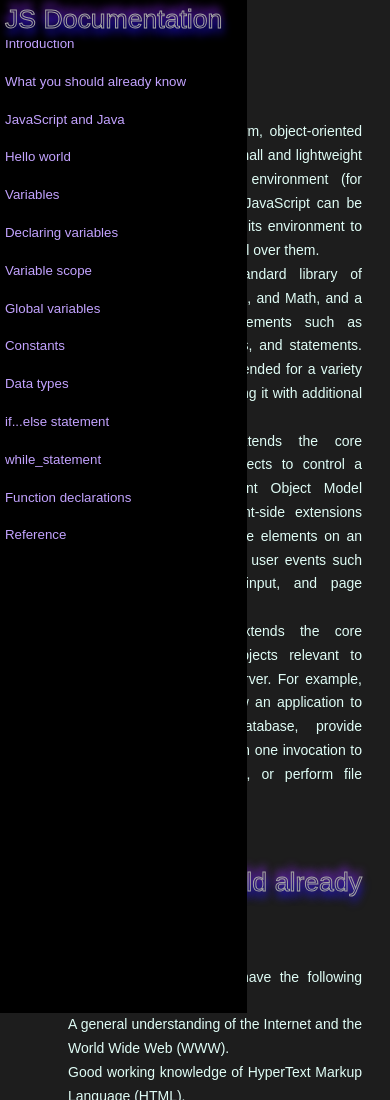
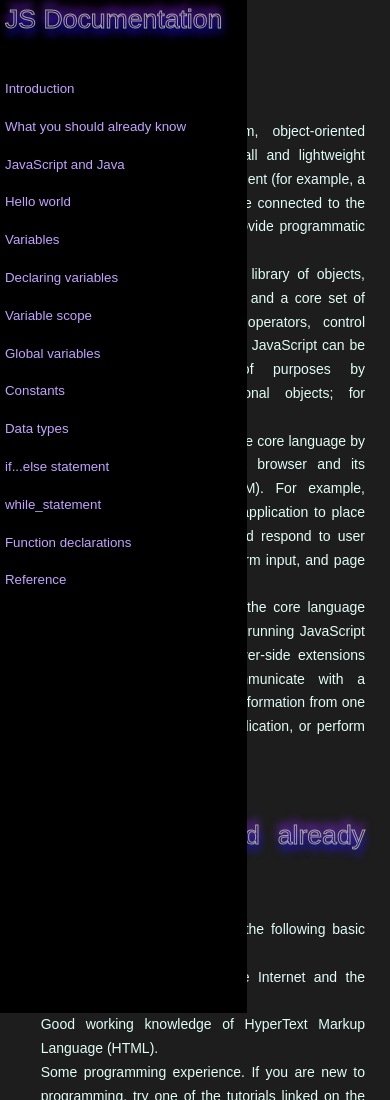
Before and after one commit to dani-xhack/technical_documentation, a plain HTML site: page index.html in a window 390 px wide. Shown: the top 1100 px of the page. Drawn offline with Linux system fonts and the light colour scheme.

Commit message:
Add files via upload

```diff
--- a/styles.css
+++ b/styles.css
@@ -138,13 +138,13 @@ h1,h2,h3,h4,h5,h6 {font-size: inherit; font-weight: 400;}
   }
 
   main {
-    width: 80vw;
-    padding: 10px 18px 10px 0;
+    width: 87vw;
+    padding: 10px 15px 10px 0;
     font-size: 1rem;
   }
 
   .sidebar ul {
-    margin-top: 25px;
+    margin-top: 70px;
     line-height: normal;
     font-size: 0.95rem;
   }
```
